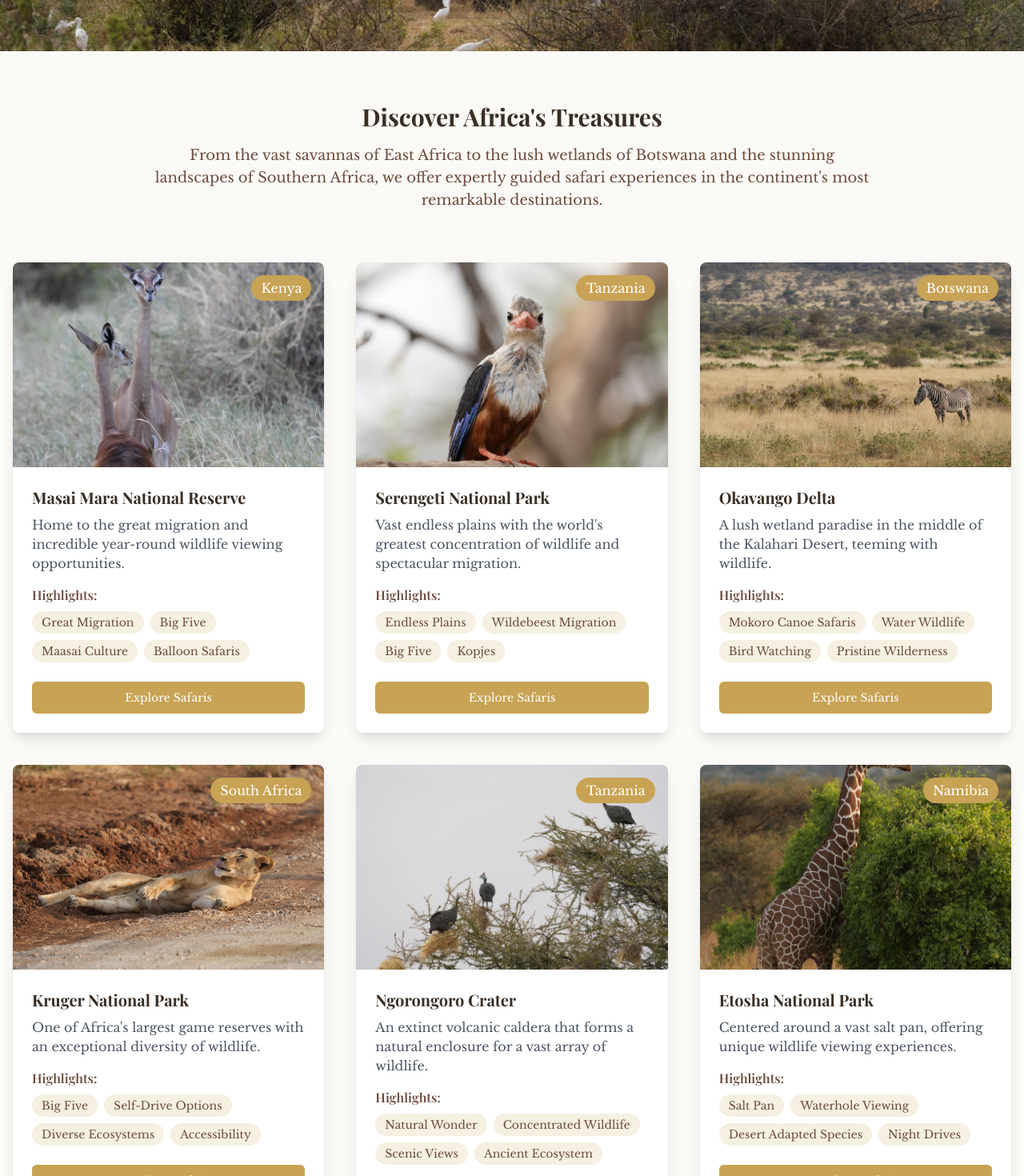
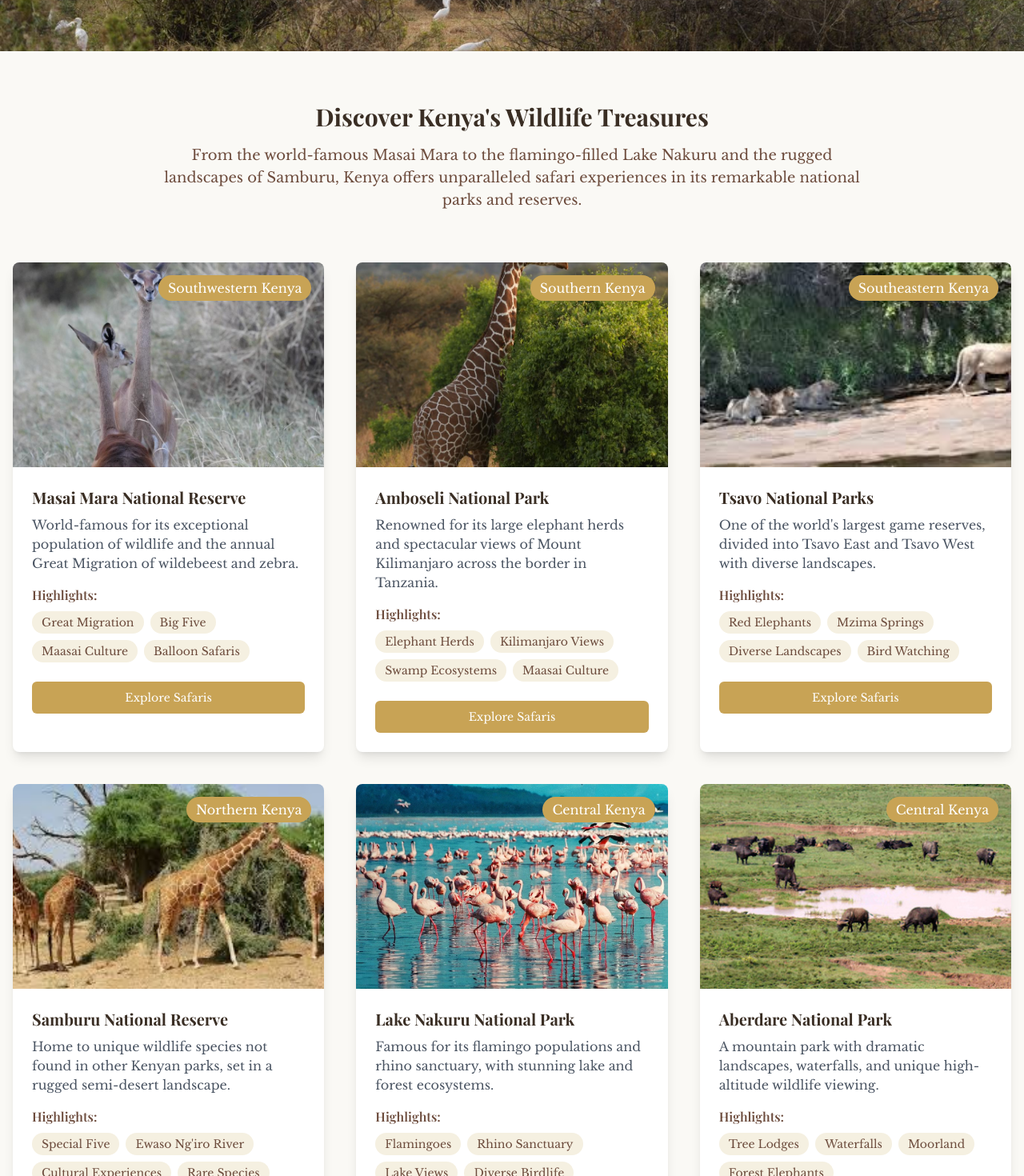
Before and after one commit to okellogeorgeokoth/sumakh-safari-scapes, a React (Vite) app: page /destinations in a window 1280 px wide. Shown: the part 320-1790 px from the top of the page at 80% size. Built offline with nearby package versions, Linux system fonts and the light colour scheme.

Commit message:
Updated Several components

```diff
--- a/index.html
+++ b/index.html
@@ -4,7 +4,7 @@
   <head>
     <meta charset="UTF-8" />
     <meta name="viewport" content="width=device-width, initial-scale=1.0" />
-    <title>Sumakh Safaris - Ultimate African Wildlife Adventures</title>
+    <title>Sumakh Safaris - Ultimate African Wildlife Adventures && African Culture</title>
     <meta name="description" content="Experience the magic of African wildlife with Sumakh Safaris. Book your dream safari adventure today and witness the beauty of nature up close." />
     <meta name="author" content="Sumakh Safaris" />
 
--- a/src/components/FeaturedSafaris.tsx
+++ b/src/components/FeaturedSafaris.tsx
@@ -7,7 +7,6 @@ interface SafariCard {
   title: string;
   description: string;
   image: string;
-  duration: string;
   location: string;
   groupSize: string;
   culturalHighlight?: string;
@@ -15,12 +14,11 @@ interface SafariCard {
 
 const safaris: SafariCard[] = [
   {
-    id: "serengeti-adventure",
-    title: "Serengeti Migration Safari",
-    description: "Witness the spectacular wildebeest migration across the Serengeti plains, guided by Samburu trackers who share traditional knowledge.",
+    id: "samburu-adventure",
+    title: "Samburu Safari",
+    description: "Witness the spectacular wildebeest migration across the Samburu plains, guided by Samburu trackers who share traditional knowledge.",
     image: "/lovable-uploads/0d822250-7ed2-4474-a513-653b6544aa6d.png",
-    duration: "7 Days",
-    location: "Tanzania",
+    location: "Samburu, Kenya",
     groupSize: "2-8 people",
     culturalHighlight: "Samburu storytelling and stargazing traditions"
   },
@@ -29,18 +27,16 @@ const safaris: SafariCard[] = [
     title: "Masai Mara Experience",
     description: "Experience the rich wildlife and vibrant Samburu culture with village visits, traditional dances, and authentic crafts demonstrations.",
     image: "/lovable-uploads/95ba0202-21e5-4c0b-bbb3-aacb836f480f.png",
-    duration: "5 Days",
     location: "Kenya",
     groupSize: "2-6 people",
     culturalHighlight: "Traditional beadwork and dance performances"
   },
   {
-    id: "kruger-expedition",
-    title: "Kruger National Park Expedition",
-    description: "Explore South Africa's largest game reserve with expert Samburu guides sharing their tracking techniques and cultural knowledge.",
+    id: "serengeti-explorer",
+    title: "Serengeti Explorer Expedition",
+    description: "Explore Serengeti's largest game reserve with expert Samburu guides sharing their tracking techniques and cultural knowledge.",
     image: "/lovable-uploads/dec41872-c8c3-4837-aeab-2ac82286def2.png",
-    duration: "6 Days",
-    location: "South Africa",
+    location: "Kenya",
     groupSize: "4-10 people",
     culturalHighlight: "Samburu cultural exchange program"
   }
@@ -107,10 +103,6 @@ const SafariCard = ({ safari }: { safari: SafariCard }) => {
         )}
         <div className="space-y-2 mb-6">
           <div className="flex items-center text-safari-darkbrown">
-            <Clock size={18} className="mr-2" />
-            <span>{safari.duration}</span>
-          </div>
-          <div className="flex items-center text-safari-darkbrown">
             <MapPin size={18} className="mr-2" />
             <span>{safari.location}</span>
           </div>
--- a/src/pages/Destinations.tsx
+++ b/src/pages/Destinations.tsx
@@ -1,4 +1,3 @@
-
 import NavBar from '../components/NavBar';
 import Footer from '../components/Footer';
 import { Button } from '../components/ui/button';
@@ -8,50 +7,50 @@ const destinations = [
   {
     id: 1,
     name: "Masai Mara National Reserve",
-    country: "Kenya",
-    description: "Home to the great migration and incredible year-round wildlife viewing opportunities.",
+    region: "Southwestern Kenya",
+    description: "World-famous for its exceptional population of wildlife and the annual Great Migration of wildebeest and zebra.",
     image: "/lovable-uploads/4e85ab06-cb98-486a-bfd7-861a79b562ab.png",
     highlights: ["Great Migration", "Big Five", "Maasai Culture", "Balloon Safaris"]
   },
   {
     id: 2,
-    name: "Serengeti National Park",
-    country: "Tanzania",
-    description: "Vast endless plains with the world's greatest concentration of wildlife and spectacular migration.",
-    image: "/lovable-uploads/b001e1c4-ee94-4106-bb1e-20a0ccabcace.png",
-    highlights: ["Endless Plains", "Wildebeest Migration", "Big Five", "Kopjes"]
+    name: "Amboseli National Park",
+    region: "Southern Kenya",
+    description: "Renowned for its large elephant herds and spectacular views of Mount Kilimanjaro across the border in Tanzania.",
+    image: "/lovable-uploads/aa970d22-5828-4358-87ad-e46953031aeb.png",
+    highlights: ["Elephant Herds", "Kilimanjaro Views", "Swamp Ecosystems", "Maasai Culture"]
   },
   {
     id: 3,
-    name: "Okavango Delta",
-    country: "Botswana",
-    description: "A lush wetland paradise in the middle of the Kalahari Desert, teeming with wildlife.",
-    image: "/lovable-uploads/0d822250-7ed2-4474-a513-653b6544aa6d.png",
-    highlights: ["Mokoro Canoe Safaris", "Water Wildlife", "Bird Watching", "Pristine Wilderness"]
+    name: "Tsavo National Parks",
+    region: "Southeastern Kenya",
+    description: "One of the world's largest game reserves, divided into Tsavo East and Tsavo West with diverse landscapes.",
+    image: "/lovable-uploads/meru.jpeg",
+    highlights: ["Red Elephants", "Mzima Springs", "Diverse Landscapes", "Bird Watching"]
   },
   {
     id: 4,
-    name: "Kruger National Park",
-    country: "South Africa",
-    description: "One of Africa's largest game reserves with an exceptional diversity of wildlife.",
-    image: "/lovable-uploads/f3efa77a-b14d-41c7-9fc8-a6b63a8c267c.png",
-    highlights: ["Big Five", "Self-Drive Options", "Diverse Ecosystems", "Accessibility"]
+    name: "Samburu National Reserve",
+    region: "Northern Kenya",
+    description: "Home to unique wildlife species not found in other Kenyan parks, set in a rugged semi-desert landscape.",
+    image: "/lovable-uploads/samburu.jpeg",
+    highlights: ["Special Five", "Ewaso Ng'iro River", "Cultural Experiences", "Rare Species"]
   },
   {
     id: 5,
-    name: "Ngorongoro Crater",
-    country: "Tanzania",
-    description: "An extinct volcanic caldera that forms a natural enclosure for a vast array of wildlife.",
-    image: "/lovable-uploads/2134e863-3ca4-4039-84d7-9dd07c81e59f.png",
-    highlights: ["Natural Wonder", "Concentrated Wildlife", "Scenic Views", "Ancient Ecosystem"]
+    name: "Lake Nakuru National Park",
+    region: "Central Kenya",
+    description: "Famous for its flamingo populations and rhino sanctuary, with stunning lake and forest ecosystems.",
+    image: "/lovable-uploads/naivasha.jpg",
+    highlights: ["Flamingoes", "Rhino Sanctuary", "Lake Views", "Diverse Birdlife"]
   },
   {
     id: 6,
-    name: "Etosha National Park",
-    country: "Namibia",
-    description: "Centered around a vast salt pan, offering unique wildlife viewing experiences.",
-    image: "/lovable-uploads/aa970d22-5828-4358-87ad-e46953031aeb.png",
-    highlights: ["Salt Pan", "Waterhole Viewing", "Desert Adapted Species", "Night Drives"]
+    name: "Aberdare National Park",
+    region: "Central Kenya",
+    description: "A mountain park with dramatic landscapes, waterfalls, and unique high-altitude wildlife viewing.",
+    image: "/lovable-uploads/aberdare.jpg",
+    highlights: ["Tree Lodges", "Waterfalls", "Moorland", "Forest Elephants"]
   }
 ];
 
@@ -67,10 +66,10 @@ const Destinations = () => {
         >
           <div className="container mx-auto text-center p-4">
             <h1 className="text-4xl md:text-6xl font-bold text-white mb-4 drop-shadow-lg">
-              African Safari Destinations
+              Kenya Safari Destinations
             </h1>
             <p className="text-xl text-white max-w-3xl mx-auto drop-shadow-lg">
-              Explore the most iconic wildlife havens across the African continent
+              Explore the diverse wildlife havens across Kenya's spectacular landscapes
             </p>
           </div>
         </div>
@@ -79,12 +78,11 @@ const Destinations = () => {
         <div className="container mx-auto py-16 px-4">
           <div className="max-w-4xl mx-auto text-center mb-16">
             <h2 className="text-3xl font-bold text-safari-darkbrown mb-4">
-              Discover Africa's Treasures
+              Discover Kenya's Wildlife Treasures
             </h2>
             <p className="text-lg text-safari-brown">
-              From the vast savannas of East Africa to the lush wetlands of Botswana and the
-              stunning landscapes of Southern Africa, we offer expertly guided safari experiences
-              in the continent's most remarkable destinations.
+              From the world-famous Masai Mara to the flamingo-filled Lake Nakuru and the rugged landscapes of Samburu,
+              Kenya offers unparalleled safari experiences in its remarkable national parks and reserves.
             </p>
           </div>
 
@@ -101,7 +99,7 @@ const Destinations = () => {
                     className="w-full h-full object-cover"
                   />
                   <div className="absolute top-4 right-4 bg-safari-gold text-white py-1 px-3 rounded-full">
-                    {destination.country}
+                    {destination.region}
                   </div>
                 </div>
                 <div className="p-6">
@@ -133,16 +131,16 @@ const Destinations = () => {
         <div className="bg-safari-beige py-16">
           <div className="container mx-auto px-4">
             <div className="text-center mb-12">
-              <h2 className="text-3xl font-bold text-safari-darkbrown mb-4">Our Safari Regions</h2>
+              <h2 className="text-3xl font-bold text-safari-darkbrown mb-4">Kenya's Safari Regions</h2>
               <p className="text-lg text-safari-brown max-w-3xl mx-auto">
-                We operate across multiple countries in Eastern and Southern Africa,
-                each offering unique wildlife experiences and landscapes.
+                Kenya offers diverse ecosystems across its national parks and reserves,
+                from savannah grasslands to mountain forests and lake systems.
               </p>
             </div>
             <div className="bg-white p-6 rounded-lg shadow-lg">
               <img
-                src="/lovable-uploads/d43e9e4b-afa5-4931-93c2-16fbe3e76750.png"
-                alt="Africa Safari Map"
+                src="/lovable-uploads/safari.jpg"
+                alt="Kenya Safari Map"
                 className="w-full h-auto rounded"
               />
             </div>
--- a/src/pages/SafariDetails.tsx
+++ b/src/pages/SafariDetails.tsx
@@ -101,8 +101,8 @@ const SafariDetails = () => {
     <div>
       <NavBar />
       <div className="container mx-auto py-12 px-4">
-        <div className="mb-8">
-          <h1 className="text-4xl font-bold text-safari-darkbrown mb-4">{safari.title}</h1>
+        <div className="mb-12 text-center">
+          <h1 className="text-4xl font-bold text-safari-darkbrown mb-2 ">{safari.title}</h1>
           <div className="w-24 h-1 bg-safari-gold mb-6"></div>
         </div>
 
@@ -112,7 +112,7 @@ const SafariDetails = () => {
             <img
               src={safari.image}
               alt={safari.title}
-              className="w-full h-96 object-cover rounded-lg mb-6"
+              className="w-full h-96 object-cover rounded-lg mb-6 "
             />
             <div className="bg-white p-6 rounded-lg shadow-md mb-8">
               <h2 className="text-2xl font-bold text-safari-brown mb-4">Overview</h2>
@@ -154,10 +154,6 @@ const SafariDetails = () => {
               <h3 className="text-xl font-bold text-safari-brown mb-4">Safari Details</h3>
               <div className="space-y-3">
                 <div className="flex justify-between">
-                  <span className="font-medium">Duration:</span>
-                  <span>3-7 Days</span>
-                </div>
-                <div className="flex justify-between">
                   <span className="font-medium">Group Size:</span>
                   <span>2-12 People</span>
                 </div>
```
Also changed, not shown: src/components/ExploreToursSection.tsx (+0 -11 lines), public/lovable-uploads/safari.jpg (added).
